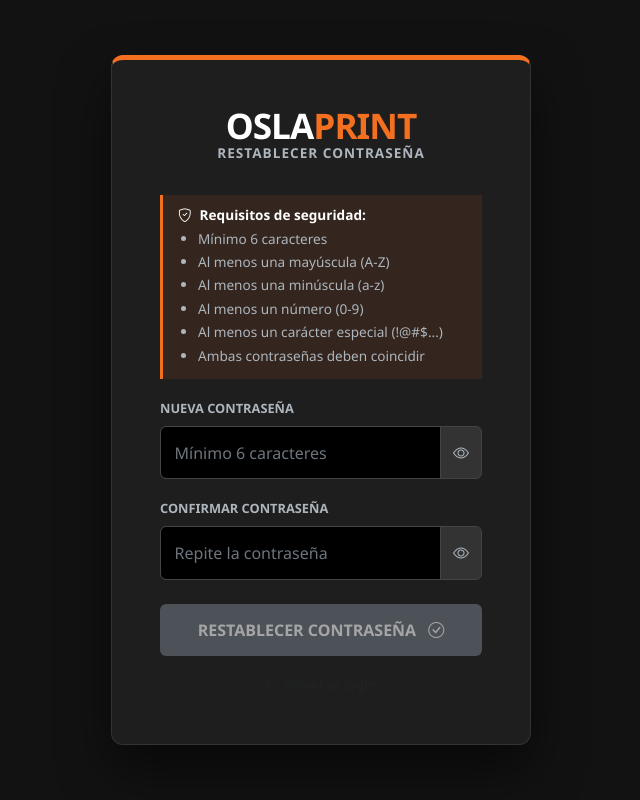
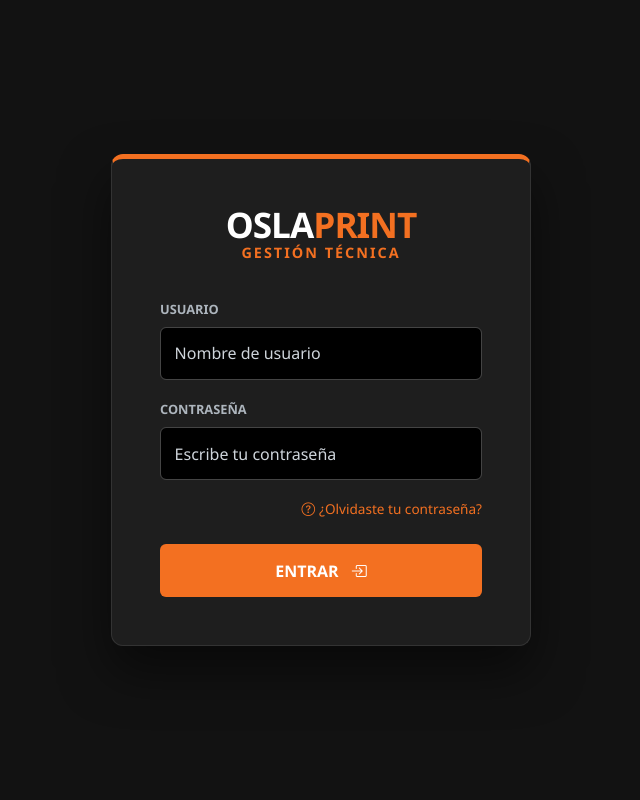
Before and after one commit to nintecdeveloper/Proyecto-Paco, a Flask app: page /login in a window 1280 px wide. Shown: the whole page, without its empty margins (319-959 px from the left). Run offline with Flask 3, Linux system fonts and the light colour scheme.

Commit message:
Update login.html

```diff
--- a/templates/login.html
+++ b/templates/login.html
@@ -3,7 +3,7 @@
 <head>
     <meta charset="UTF-8">
     <meta name="viewport" content="width=device-width, initial-scale=1.0">
-    <title>Restablecer Contraseña | OSLAPRINT</title>
+    <title>OSLAPRINT | Gestión</title>
     <link href="https://cdn.jsdelivr.net/npm/bootstrap@5.3.0/dist/css/bootstrap.min.css" rel="stylesheet">
     <link rel="stylesheet" href="https://cdn.jsdelivr.net/npm/bootstrap-icons@1.10.0/font/bootstrap-icons.css">
     <style>
@@ -11,6 +11,7 @@
             --osla-orange: #f37021;
             --osla-dark: #121212;
             --osla-gray: #1e1e1e;
+            --placeholder-color: #ced4da;
         }
 
         body {
@@ -24,7 +25,7 @@
             font-family: 'Segoe UI', sans-serif;
         }
 
-        .reset-card {
+        .login-card {
             background: var(--osla-gray);
             border: 1px solid #333;
             border-top: 5px solid var(--osla-orange);
@@ -44,11 +45,11 @@
         .brand-logo span { color: var(--osla-orange); }
 
         .sub-brand {
-            color: #adb5bd;
-            font-weight: 600;
+            color: var(--osla-orange);
+            font-weight: 700;
             text-transform: uppercase;
-            letter-spacing: 1px;
-            font-size: 0.85rem;
+            letter-spacing: 2px;
+            font-size: 0.9rem;
             margin-bottom: 2rem;
         }
 
@@ -67,7 +68,7 @@
         }
 
         .form-control::placeholder {
-            color: #6c757d;
+            color: var(--placeholder-color);
             opacity: 1;
         }
 
@@ -94,12 +95,6 @@
             color: white;
         }
 
-        .btn-osla:disabled {
-            background-color: #6c757d;
-            opacity: 0.6;
-            cursor: not-allowed;
-        }
-
         .alert {
             background-color: rgba(220, 53, 69, 0.2);
             border: 1px solid #dc3545;
@@ -113,57 +108,36 @@
             color: #75ff9e;
         }
 
-        .password-requirements {
-            background-color: rgba(243, 112, 33, 0.1);
-            border-left: 3px solid var(--osla-orange);
-            padding: 10px 15px;
+        .forgot-password-link {
+            color: var(--osla-orange);
+            text-decoration: none;
             font-size: 0.85rem;
-            color: #adb5bd;
-            margin-bottom: 1rem;
+            transition: 0.2s;
         }
 
-        .password-requirements ul {
-            margin: 0;
-            padding-left: 20px;
+        .forgot-password-link:hover {
+            color: #d95d14;
+            text-decoration: underline;
         }
 
-        .password-requirements li {
-            margin: 3px 0;
+        .back-to-login {
+            color: #adb5bd;
+            cursor: pointer;
+            font-size: 0.9rem;
+            transition: 0.2s;
         }
 
-        .password-requirements li.valid {
-            color: #75ff9e;
-        }
-
-        .password-requirements li.invalid {
-            color: #ff8787;
-        }
-
-        .btn-outline-secondary {
-            background-color: #333;
-            border-color: #444;
-            color: #adb5bd;
-        }
-
-        .btn-outline-secondary:hover {
-            background-color: #444;
-            border-color: #555;
-            color: #fff;
-        }
-
-        .input-group-text {
-            background-color: #333;
-            border-color: #444;
-            color: #adb5bd;
+        .back-to-login:hover {
+            color: var(--osla-orange);
         }
     </style>
 </head>
 <body>
 
-    <div class="reset-card text-center">
+    <div class="login-card text-center">
         <div class="mb-4">
             <div class="brand-logo">OSLA<span>PRINT</span></div>
-            <div class="sub-brand">Restablecer Contraseña</div>
+            <div class="sub-brand">Gestión Técnica</div>
         </div>
 
         {% with messages = get_flashed_messages(with_categories=true) %}
@@ -177,148 +151,69 @@
           {% endif %}
         {% endwith %}
 
-        <div class="password-requirements text-start mb-3">
-            <strong class="text-white"><i class="bi bi-shield-check me-2"></i>Requisitos de seguridad:</strong>
-            <ul id="requirementsList">
-                <li id="req-length">Mínimo 6 caracteres</li>
-                <li id="req-uppercase">Al menos una mayúscula (A-Z)</li>
-                <li id="req-lowercase">Al menos una minúscula (a-z)</li>
-                <li id="req-number">Al menos un número (0-9)</li>
-                <li id="req-special">Al menos un carácter especial (!@#$...)</li>
-                <li id="req-match">Ambas contraseñas deben coincidir</li>
-            </ul>
-        </div>
-
-        <form method="POST" id="resetForm">
+        <!-- Formulario de Login -->
+        <form method="POST" action="/login" id="loginForm">
             <div class="mb-3 text-start">
-                <label class="form-label">NUEVA CONTRASEÑA</label>
-                <div class="input-group">
-                    <input type="password" name="password" id="password" class="form-control"
-                           placeholder="Mínimo 6 caracteres" required minlength="6">
-                    <button class="btn btn-outline-secondary" type="button" onclick="togglePassword('password', this)">
-                        <i class="bi bi-eye"></i>
-                    </button>
-                </div>
+                <label class="form-label">USUARIO</label>
+                <input type="text" name="username" class="form-control" placeholder="Nombre de usuario" required>
             </div>
-
-            <div class="mb-4 text-start">
-                <label class="form-label">CONFIRMAR CONTRASEÑA</label>
-                <div class="input-group">
-                    <input type="password" name="confirm_password" id="confirm_password" class="form-control"
-                           placeholder="Repite la contraseña" required minlength="6">
-                    <button class="btn btn-outline-secondary" type="button" onclick="togglePassword('confirm_password', this)">
-                        <i class="bi bi-eye"></i>
-                    </button>
-                </div>
-                <div id="passwordMatch" class="mt-2 small"></div>
+            <div class="mb-3 text-start">
+                <label class="form-label">CONTRASEÑA</label>
+                <input type="password" name="password" class="form-control" placeholder="Escribe tu contraseña" required>
             </div>
-
-            <button type="submit" class="btn btn-osla w-100" id="submitBtn" disabled>
-                Restablecer Contraseña <i class="bi bi-check-circle ms-2"></i>
+            <div class="mb-4 text-end">
+                <a href="#" class="forgot-password-link" onclick="showForgotPassword(); return false;">
+                    <i class="bi bi-question-circle me-1"></i>¿Olvidaste tu contraseña?
+                </a>
+            </div>
+            <button type="submit" class="btn btn-osla w-100">
+                Entrar <i class="bi bi-box-arrow-in-right ms-2"></i>
             </button>
         </form>
 
-        <div class="mt-3">
-            <a href="/login" class="text-muted small" style="text-decoration: none;">
-                <i class="bi bi-arrow-left me-1"></i>Volver al login
-            </a>
-        </div>
+        <!-- Formulario de Recuperación de Contraseña -->
+        <form method="POST" action="/forgot_password" id="forgotPasswordForm" style="display: none;">
+            <div class="mb-3 text-start">
+                <label class="form-label">CORREO ELECTRÓNICO</label>
+                <input type="email" name="email" class="form-control" placeholder="tu@email.com" required>
+            </div>
+            <div class="mb-3 text-start">
+                <p class="text-muted small mb-0">
+                    <i class="bi bi-info-circle me-1"></i>
+                    Te enviaremos un enlace para restablecer tu contraseña
+                </p>
+            </div>
+            <button type="submit" class="btn btn-osla w-100 mb-3">
+                Enviar enlace <i class="bi bi-envelope ms-2"></i>
+            </button>
+            <div class="text-center">
+                <span class="back-to-login" onclick="showLogin()">
+                    <i class="bi bi-arrow-left me-1"></i>Volver al login
+                </span>
+            </div>
+        </form>
     </div>
 
     <script src="https://cdn.jsdelivr.net/npm/bootstrap@5.3.0/dist/js/bootstrap.bundle.min.js"></script>
     <script>
-        // Mostrar/ocultar contraseña
-        function togglePassword(inputId, button) {
-            const input = document.getElementById(inputId);
-            const icon = button.querySelector('i');
-
-            if (input.type === 'password') {
-                input.type = 'text';
-                icon.classList.remove('bi-eye');
-                icon.classList.add('bi-eye-slash');
-            } else {
-                input.type = 'password';
-                icon.classList.remove('bi-eye-slash');
-                icon.classList.add('bi-eye');
-            }
+        function showForgotPassword() {
+            document.getElementById('loginForm').style.display = 'none';
+            document.getElementById('forgotPasswordForm').style.display = 'block';
         }
 
-        const password = document.getElementById('password');
-        const confirmPassword = document.getElementById('confirm_password');
-        const matchDiv = document.getElementById('passwordMatch');
-        const submitBtn = document.getElementById('submitBtn');
-
-        // Validación en tiempo real
-        function validatePassword() {
-            const pwd = password.value;
-            const confirmPwd = confirmPassword.value;
-
-            // Validar longitud
-            const hasLength = pwd.length >= 6;
-            document.getElementById('req-length').className = hasLength ? 'valid' : 'invalid';
-
-            // Validar mayúscula
-            const hasUppercase = /[A-Z]/.test(pwd);
-            document.getElementById('req-uppercase').className = hasUppercase ? 'valid' : 'invalid';
-
-            // Validar minúscula
-            const hasLowercase = /[a-z]/.test(pwd);
-            document.getElementById('req-lowercase').className = hasLowercase ? 'valid' : 'invalid';
-
-            // Validar número
-            const hasNumber = /[0-9]/.test(pwd);
-            document.getElementById('req-number').className = hasNumber ? 'valid' : 'invalid';
-
-            // Validar carácter especial
-            const hasSpecial = /[!@#$%^&*(),.?":{}|<>]/.test(pwd);
-            document.getElementById('req-special').className = hasSpecial ? 'valid' : 'invalid';
-
-            // Validar coincidencia
-            let passwordsMatch = false;
-            if (confirmPwd === '') {
-                matchDiv.textContent = '';
-                matchDiv.className = 'mt-2 small';
-                document.getElementById('req-match').className = '';
-            } else if (pwd === confirmPwd) {
-                matchDiv.textContent = '✓ Las contraseñas coinciden';
-                matchDiv.className = 'mt-2 small text-success';
-                document.getElementById('req-match').className = 'valid';
-                passwordsMatch = true;
-            } else {
-                matchDiv.textContent = '✗ Las contraseñas no coinciden';
-                matchDiv.className = 'mt-2 small text-danger';
-                document.getElementById('req-match').className = 'invalid';
-            }
-
-            // Habilitar botón solo si todo es válido
-            const allValid = hasLength && hasUppercase && hasLowercase && hasNumber && hasSpecial && passwordsMatch;
-            submitBtn.disabled = !allValid;
+        function showLogin() {
+            document.getElementById('loginForm').style.display = 'block';
+            document.getElementById('forgotPasswordForm').style.display = 'none';
         }
 
-        password.addEventListener('input', validatePassword);
-        confirmPassword.addEventListener('input', validatePassword);
-
-        // Validación adicional antes de enviar
-        document.getElementById('resetForm').addEventListener('submit', function(e) {
-            const pwd = password.value;
-
-            if (pwd.length < 6 ||
-                !/[A-Z]/.test(pwd) ||
-                !/[a-z]/.test(pwd) ||
-                !/[0-9]/.test(pwd) ||
-                !/[!@#$%^&*(),.?":{}|<>]/.test(pwd)) {
-                e.preventDefault();
-                alert('La contraseña no cumple todos los requisitos de seguridad.');
-                return false;
-            }
-
-            if (password.value !== confirmPassword.value) {
-                e.preventDefault();
-                alert('Las contraseñas no coinciden. Por favor, verifica e inténtalo de nuevo.');
-                confirmPassword.focus();
-                return false;
-            }
-        });
+        // Cerrar alertas automáticamente después de 8 segundos
+        setTimeout(function() {
+            const alerts = document.querySelectorAll('.alert');
+            alerts.forEach(alert => {
+                const bsAlert = new bootstrap.Alert(alert);
+                bsAlert.close();
+            });
+        }, 8000);
     </script>
 </body>
 </html>
```
